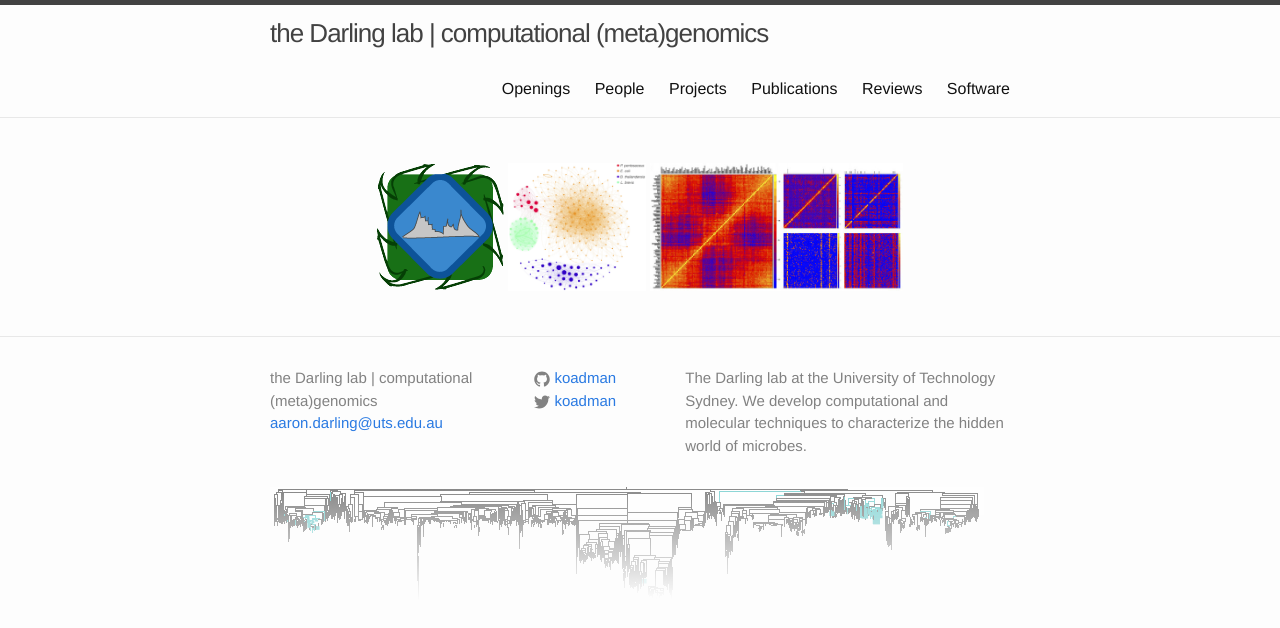
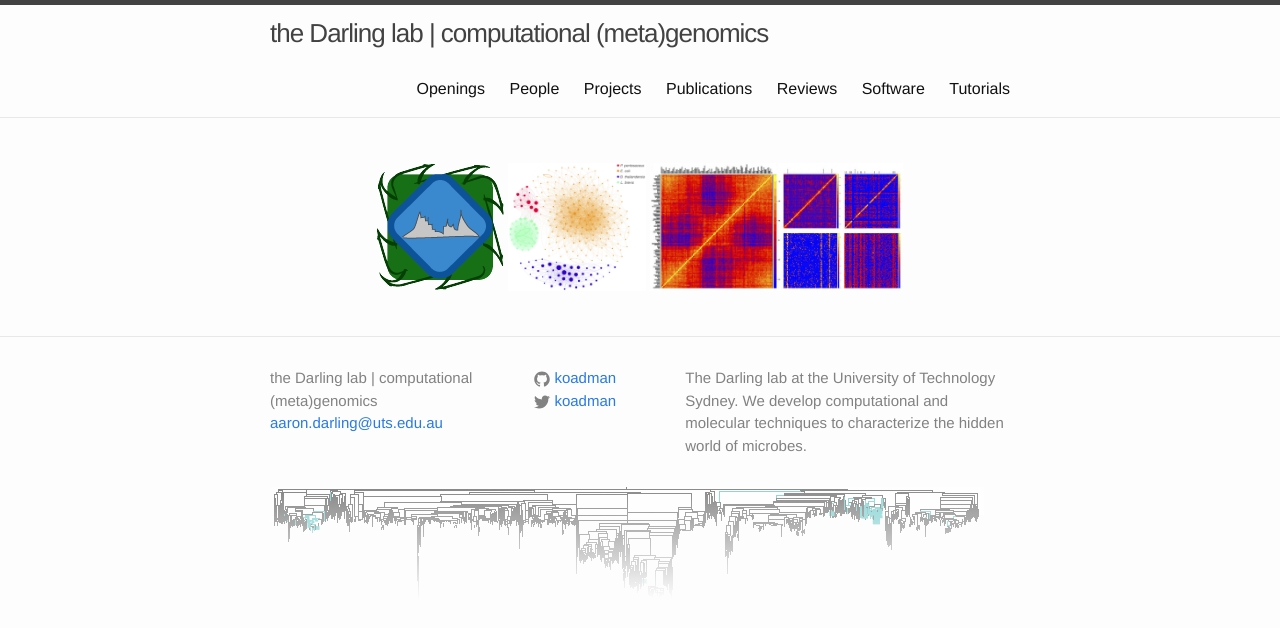
Before and after one commit to koadman/platypusfarm, a Jekyll site: the page built from darlinglab/index.html, in a window 1280 px wide. Shown: the top 628 px of the page. Built offline with Jekyll 4.4.1, drawn with Linux system fonts in a browser that asks for light colours.

Commit message:
add tutorials link

```diff
--- a/darlinglab/_includes/header.html
+++ b/darlinglab/_includes/header.html
@@ -19,6 +19,8 @@
           <a class="page-link" href="{{ page.url | prepend: site.baseurl }}">{{ page.title }}</a>
           {% endif %}
         {% endfor %}
+	<!-- special link for tutorials pages, which are done with MkDocs -->
+        <a class="page-link" href="{{ site.baseurl }}/tutorials">Tutorials</a>
       </div>
     </nav>
 
```
